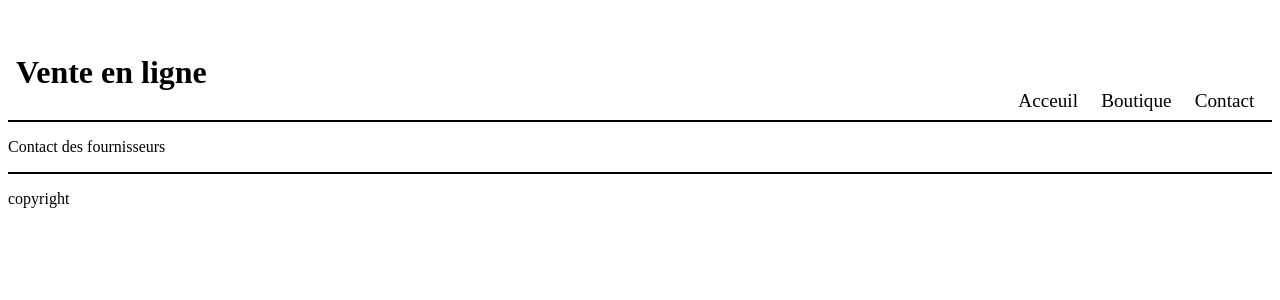
After one commit to GeraudClmt/Boutique_PHP, a PHP site: page /contact.php in a window 1280 px wide. The commit adds this page. Shown: the top 300 px of the page. Run offline with PHP 8.4, Linux system fonts and the light colour scheme.

Commit message:
Iteration 3 - Creation d'un template

```diff
--- /dev/null
+++ b/contact.php
@@ -0,0 +1,20 @@
+<!DOCTYPE html>
+<html lang="fr">
+
+<head>
+    <meta charset="UTF-8">
+    <meta name="viewport" content="width=device-width, initial-scale=1.0">
+    <meta name="description" content="Contacter les fournisseurs." />
+    <link rel="stylesheet" href="styles/style.css"/>
+    <title>Contact</title>
+</head>
+
+<body >
+    <?php require_once 'header.php' ?>
+    <main>
+        <p>Contact des fournisseurs</p>
+    </main>
+    <?php require_once 'footer.php' ?>
+</body>
+
+</html>
--- /dev/null
+++ b/footer.php
@@ -0,0 +1,5 @@
+
+
+<div class="footer">
+    <p>copyright</p>
+</div>
--- /dev/null
+++ b/header.php
@@ -0,0 +1,12 @@
+
+
+
+
+<div class="banniere">
+    <h1>Vente en ligne</h1>
+    <div>
+        <a class="lienMenu" href="index.php">Acceuil</a>
+        <a class="lienMenu" href="boutique.php">Boutique</a>
+        <a class="lienMenu" href="contact.php">Contact</a>
+    </div>
+</div>
--- /dev/null
+++ b/styles/style.css
@@ -0,0 +1,41 @@
+
+
+.banniere{
+    height: 6em;
+    display: flex;
+    align-items: end;
+    justify-content: space-between;
+    padding: 0.5em;
+    border-bottom: 2px solid black;
+}
+.footer{
+    border-top: 2px solid black;
+}
+
+.lienMenu{
+    text-decoration: none;
+    color: black;
+    margin: 0.5em;
+    font-size: larger;
+}
+
+.item{
+    background-color: #f5f5f5;
+    border-radius: 15px;
+    border: solid 1px black;
+    box-shadow: 2px 2px 2px 1px black;
+    height: 20em;
+    width: 20em;
+    margin: 2em;
+    padding: 0.5em;
+}
+
+.imgItem{
+    height: 50%;
+    width: 50%;
+    object-fit: cover;
+    margin: auto;
+}
+.containerImgItem{
+    display: flex;
+}
```
Also changed, not shown: boutique.php (added, +20 -0 lines), index.php (+17 -3 lines), item.php (+9 -6 lines).
